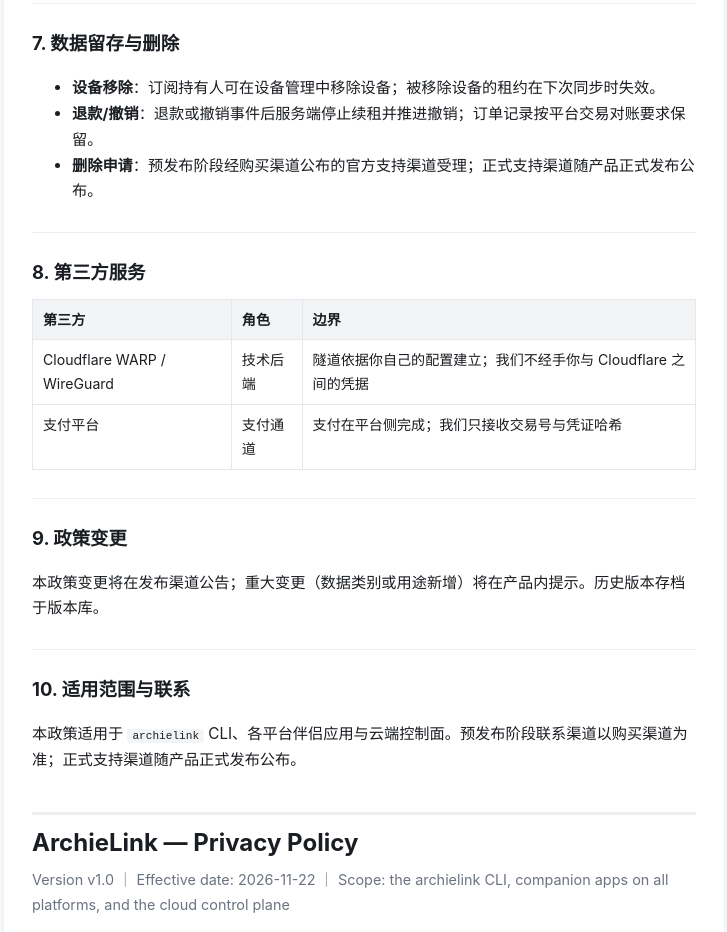
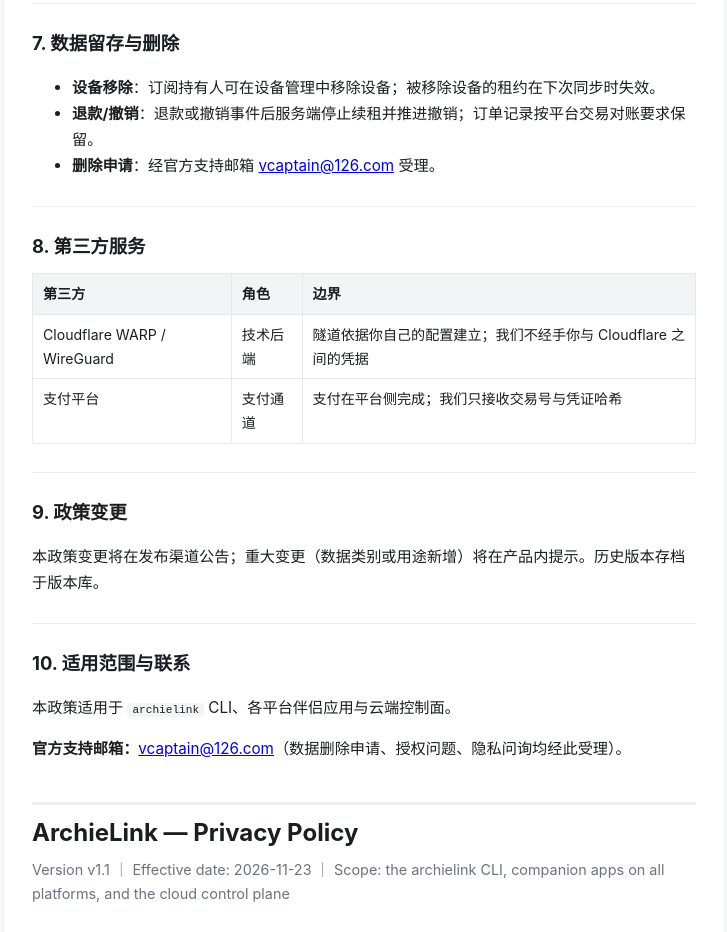
Before and after one commit to nocaptain-oss/archie-link, a plain HTML site: page privacy/index.html in a window 1280 px wide. Shown: the part 1754-2686 px from the top of the page, without its empty margins (276-1003 px from the left). Drawn offline with Linux system fonts and the light colour scheme.

Commit message:
privacy: publish official support email (v1.1)

```diff
--- a/privacy/index.html
+++ b/privacy/index.html
@@ -43,7 +43,7 @@
 <div class="card">
 
 <h1 id="zh">汪连 ArchieLink — 隐私政策</h1>
-<p class="sub">版本 v1.0 ｜ 生效日期：2026-11-22 ｜ 适用范围：archielink CLI、各平台伴侣应用与云端控制面</p>
+<p class="sub">版本 v1.1 ｜ 生效日期：2026-11-23 ｜ 适用范围：archielink CLI、各平台伴侣应用与云端控制面</p>
 <p class="langs"><a href="#zh">中文</a><a href="#en">English</a></p>
 
 <h2>1. 本地优先原则</h2>
@@ -95,7 +95,7 @@
 <ul>
 <li><strong>设备移除</strong>：订阅持有人可在设备管理中移除设备；被移除设备的租约在下次同步时失效。</li>
 <li><strong>退款/撤销</strong>：退款或撤销事件后服务端停止续租并推进撤销；订单记录按平台交易对账要求保留。</li>
-<li><strong>删除申请</strong>：预发布阶段经购买渠道公布的官方支持渠道受理；正式支持渠道随产品正式发布公布。</li>
+<li><strong>删除申请</strong>：经官方支持邮箱 <a href="mailto:vcaptain@126.com">vcaptain@126.com</a> 受理。</li>
 </ul>
 
 <h2>8. 第三方服务</h2>
@@ -109,11 +109,12 @@
 <p>本政策变更将在发布渠道公告；重大变更（数据类别或用途新增）将在产品内提示。历史版本存档于版本库。</p>
 
 <h2>10. 适用范围与联系</h2>
-<p>本政策适用于 <code>archielink</code> CLI、各平台伴侣应用与云端控制面。预发布阶段联系渠道以购买渠道为准；正式支持渠道随产品正式发布公布。</p>
+<p>本政策适用于 <code>archielink</code> CLI、各平台伴侣应用与云端控制面。</p>
+<p><strong>官方支持邮箱：</strong><a href="mailto:vcaptain@126.com">vcaptain@126.com</a>（数据删除申请、授权问题、隐私问询均经此受理）。</p>
 
 <div class="en">
 <h1 id="en">ArchieLink — Privacy Policy</h1>
-<p class="sub">Version v1.0 ｜ Effective date: 2026-11-22 ｜ Scope: the archielink CLI, companion apps on all platforms, and the cloud control plane</p>
+<p class="sub">Version v1.1 ｜ Effective date: 2026-11-23 ｜ Scope: the archielink CLI, companion apps on all platforms, and the cloud control plane</p>
 
 <h2>1. Local-First Principle</h2>
 <p>ArchieLink is designed <strong>local-first</strong>: network diagnostics, connection setup, health checks, and rollback all run on your device. The cloud only carries orders, licensing, device registration, revocation, and continuous value-added services. It <strong>never carries user network traffic and never stores local secrets</strong>.</p>
@@ -164,7 +165,7 @@
 <ul>
 <li><strong>Device removal</strong>: the subscription holder can remove a device in device management; the removed device's lease expires at the next sync.</li>
 <li><strong>Refund / revocation</strong>: after a refund or revocation, the server stops renewing the lease and advances the revocation epoch; order records are retained as required for platform reconciliation.</li>
-<li><strong>Deletion requests</strong>: during the pre-release stage, handled via the official support channel published with your purchase; the formal support channel will be published at general availability.</li>
+<li><strong>Deletion requests</strong>: handled via our official support email <a href="mailto:vcaptain@126.com">vcaptain@126.com</a>.</li>
 </ul>
 
 <h2>8. Third-Party Services</h2>
@@ -178,10 +179,11 @@
 <p>Changes to this policy will be announced on our release channels; material changes (new data categories or purposes) will also be surfaced in the product. Historical versions are archived in the repository.</p>
 
 <h2>10. Scope and Contact</h2>
-<p>This policy applies to the <code>archielink</code> CLI, companion apps on all platforms, and the cloud control plane. During the pre-release stage, contact us via the channel published with your purchase; the formal support channel will be published at general availability.</p>
+<p>This policy applies to the <code>archielink</code> CLI, companion apps on all platforms, and the cloud control plane.</p>
+<p><strong>Official support email:</strong> <a href="mailto:vcaptain@126.com">vcaptain@126.com</a> (data deletion requests, licensing issues, and privacy inquiries are all handled here).</p>
 </div>
 
-<footer>汪连 ArchieLink · Privacy Policy · v1.0</footer>
+<footer>汪连 ArchieLink · Privacy Policy · v1.1</footer>
 </div>
 </main>
 </body>
```
